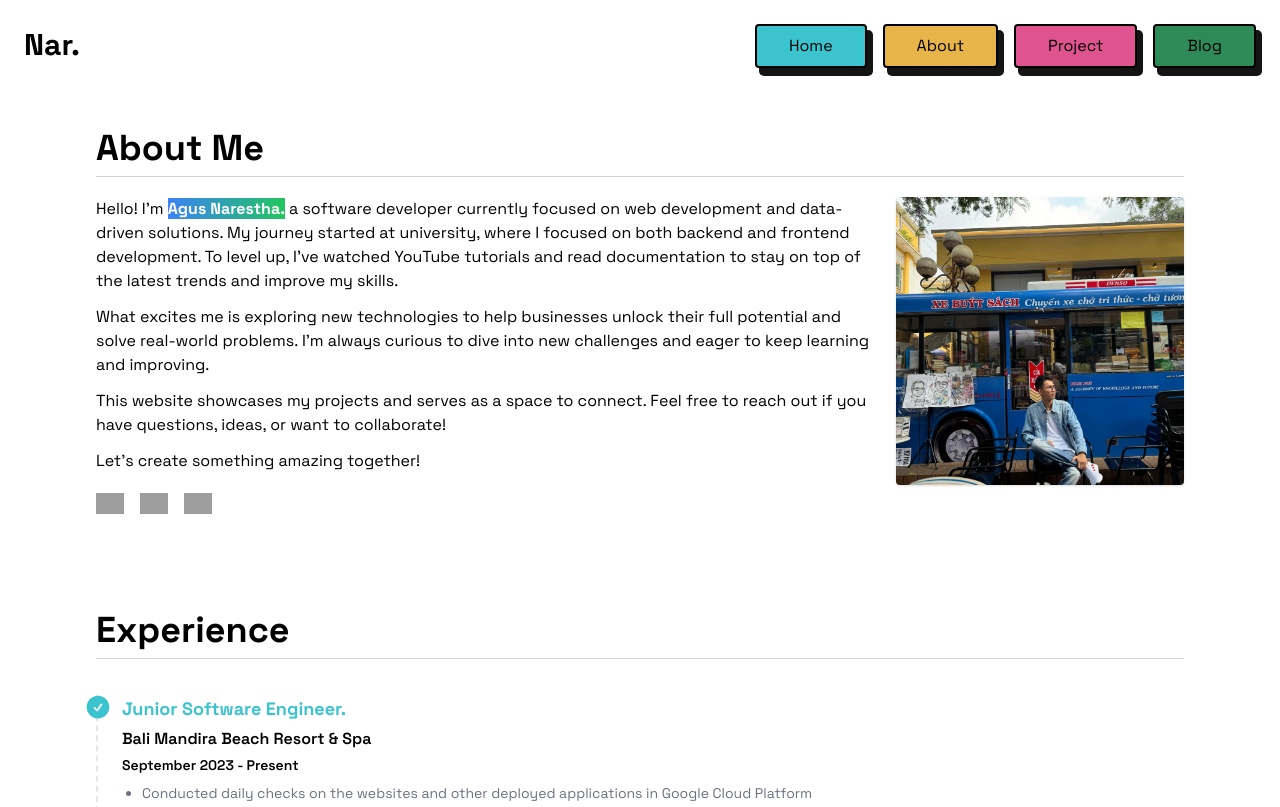
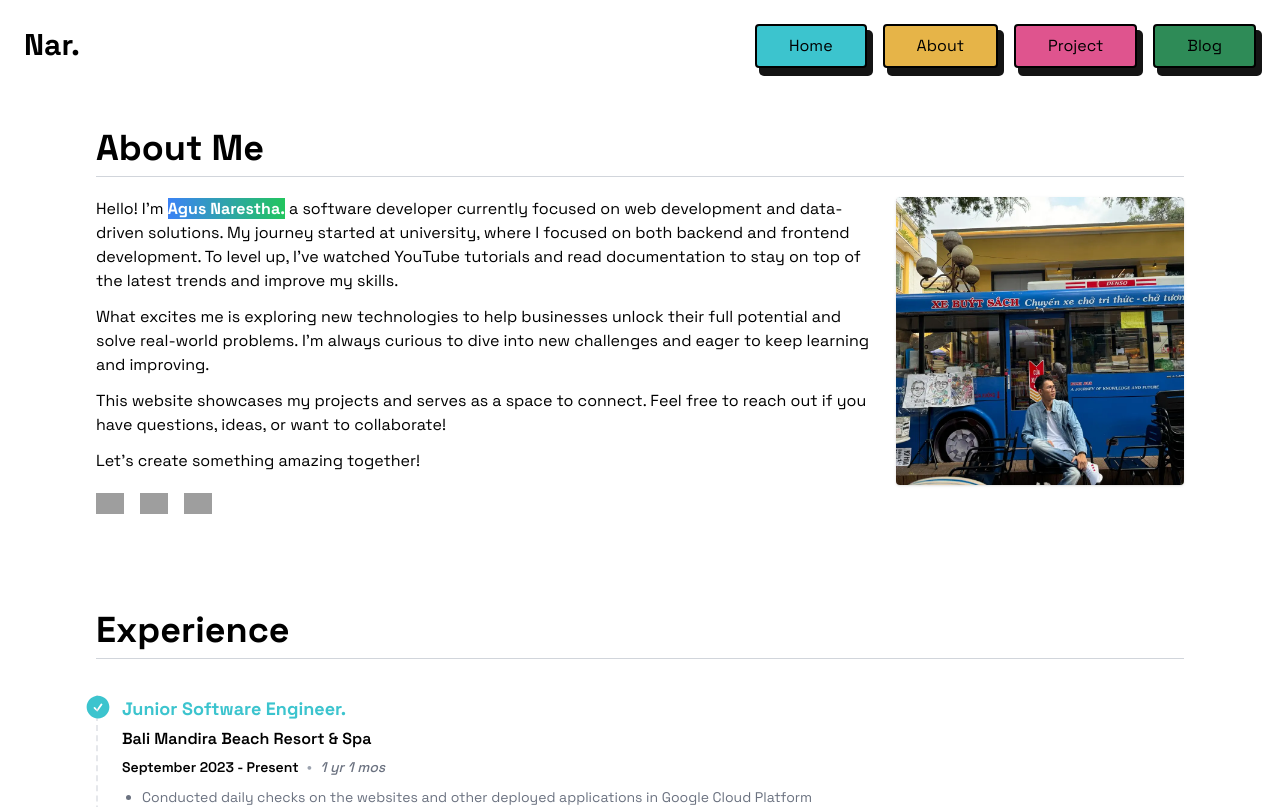
Before and after one commit to agusnarestha/nar-portfolio, a Next.js app: page /about in a window 1280 px wide. Shown: the top 807 px of the page. Built offline with nearby package versions, Linux system fonts and the light colour scheme; grey boxes are pictures that could not be loaded.

Commit message:
update: edit style and update footer

```diff
--- /dev/null
+++ b/src/components/BackgroundArt.tsx
@@ -0,0 +1,51 @@
+"use client";
+
+const BackgroundArt = () => {
+    return (
+        <div className="absolute inset-0 overflow-hidden pointer-events-none z-0">
+            <svg
+                className="absolute top-0 left-0 w-full h-full opacity-100 dark:opacity-50"
+                xmlns="http://www.w3.org/2000/svg"
+            >
+                <defs>
+                    <linearGradient id="star-gradient" x1="0%" y1="0%" x2="100%" y2="100%">
+                        <stop offset="0%" stopColor="#ff9ebb" stopOpacity="0.9" />
+                        <stop offset="100%" stopColor="#90cbf9" stopOpacity="0.9" />
+                    </linearGradient>
+                </defs>
+
+                {/* Large 4-point star top-left */}
+                <path
+                    d="M100,50 L110,90 L150,100 L110,110 L100,150 L90,110 L50,100 L90,90 Z"
+                    fill="url(#star-gradient)"
+                    className="animate-pulse"
+                    style={{ animationDuration: '4s' }}
+                />
+
+                {/* Medium 4-point star bottom-right */}
+                <path
+                    d="M800,600 L808,630 L838,638 L808,646 L800,676 L792,646 L762,638 L792,630 Z"
+                    fill="url(#star-gradient)"
+                    className="animate-pulse"
+                    style={{ animationDuration: '5s' }}
+                />
+
+                {/* Small sparkles scattered */}
+                <circle cx="20%" cy="20%" r="2" fill="#64b5f6" opacity="0.9" />
+                <circle cx="85%" cy="15%" r="3" fill="#ff80ab" opacity="0.8" />
+                <circle cx="50%" cy="80%" r="2" fill="#90caf9" opacity="0.9" />
+                <circle cx="10%" cy="80%" r="3" fill="#ce93d8" opacity="0.8" />
+                <circle cx="90%" cy="50%" r="2" fill="#64b5f6" opacity="0.9" />
+
+                {/* Cross shapes (+ signs) */}
+                <g stroke="#ff9ebb" strokeWidth="2" opacity="0.8">
+                    <path d="M200 200 L220 200 M210 190 L210 210" />
+                    <path d="M850 150 L870 150 M860 140 L860 160" />
+                    <path d="M150 700 L170 700 M160 690 L160 710" />
+                </g>
+            </svg>
+        </div>
+    );
+};
+
+export default BackgroundArt;
--- a/src/components/PostCard.tsx
+++ b/src/components/PostCard.tsx
@@ -28,7 +28,7 @@ const PostCard: React.FC<PostCardProps> = ({
     setShowAllTags(!showAllTags);
   };
   return (
-    <div className="relative min-h-[220px] border-[1px] group border-[#e5e5e5] rounded-xl overflow-hidden cursor-pointer transition-all duration-[.5s] hover:scale-[1.03] dark:border-[#404040] flex flex-col">
+    <div className="relative h-[280px] border-[1px] group border-[#e5e5e5] rounded-xl overflow-hidden cursor-pointer transition-all duration-[.5s] hover:scale-[1.03] dark:border-[#404040] flex flex-col w-full">
       <a aria-label="slug" href={`/blog/${slug}`} className="h-full flex flex-col">
         <div className="BackgroundHoverT absolute z-[4] h-full w-full bg-black bg-opacity-[0.7] opacity-0 transition-opacity duration-[.5s] group-hover:opacity-80" />
         <div className="bg-[#fafafa] dark:bg-[#1a1a1a] h-full w-full relative z-[6] p-5 flex flex-col">
--- a/src/components/Timeline.tsx
+++ b/src/components/Timeline.tsx
@@ -4,6 +4,7 @@ type TimelineProps = {
   company: string;
   job: string;
   date: string;
+  duration?: string;
   description: string[];
 };
 
@@ -11,6 +12,7 @@ const Timeline: React.FC<TimelineProps> = ({
   company,
   job,
   date,
+  duration,
   description,
 }) => {
   return (
@@ -26,7 +28,17 @@ const Timeline: React.FC<TimelineProps> = ({
       <div className="ml-6">
         <h4 className="font-bold text-lg text-[#3cc4ce]">{job}.</h4>
         <h3 className="mt-1 block text-base font-semibold">{company}</h3>
-        <span className="mt-1 block text-sm font-semibold">{date}</span>
+        <div className="mt-1 flex flex-wrap items-center gap-2">
+          <span className="text-sm font-semibold">{date}</span>
+          {duration && (
+            <>
+              <span className="text-gray-400">•</span>
+              <span className="text-sm text-gray-500 font-medium italic">
+                {duration}
+              </span>
+            </>
+          )}
+        </div>
         <ul className="mt-2 text-sm text-gray-500 list-disc pl-5 space-y-1">
           {description.map((line, index) => (
             <li key={index}>{line}</li>
--- a/src/components/layouts/Footer.tsx
+++ b/src/components/layouts/Footer.tsx
@@ -13,7 +13,9 @@ const Footer = () => {
         <a className="btn-github mb-2" href="https://github.com/agusnarestha">
           <i className="fab fa-github"></i>
         </a>
-        <p className="mt-4">© 2025 Agus Narestha | Made With ❤️</p>
+        <p className="mt-4">
+          © {new Date().getFullYear()} Agus Narestha | Made With ❤️
+        </p>
       </div>
     </div>
   );
--- a/src/components/sections/ExperienceSection.tsx
+++ b/src/components/sections/ExperienceSection.tsx
@@ -2,14 +2,73 @@ import Timeline from "../Timeline";
 import timelineData from "@/data/timelineData.json";
 
 const ExperienceSection = () => {
+  const calculateDuration = (dateString: string) => {
+    // Expected formats: "September 2023 - Present" or "July - August 2021"
+    const parts = dateString.split(" - ");
+    if (parts.length !== 2) return "";
+
+    const startDateStr = parts[0];
+    const endDateStr = parts[1];
+
+    const monthsMap: { [key: string]: number } = {
+      January: 0, February: 1, March: 2, April: 3, May: 4, June: 5,
+      July: 6, August: 7, September: 8, October: 9, November: 10, December: 11
+    };
+
+    const parseDate = (str: string, isEnd: boolean = false) => {
+      if (str.toLowerCase() === "present") return new Date();
+
+      const parts = str.trim().split(" ");
+      if (parts.length === 2) {
+        // "September 2023"
+        return new Date(parseInt(parts[1]), monthsMap[parts[0]]);
+      } else if (parts.length === 1 && isEnd) {
+        // Handle "August" in "July - August 2021" -> infer year from start date?
+        // Actually, usually "July - August 2021" means both are 2021.
+        return null;
+      }
+      // "August 2021"
+      return new Date(parseInt(parts[1]), monthsMap[parts[0]]);
+    };
+
+    // Special handling for "July - August 2021" case where start doesn't have year
+    let start, end;
+
+    if (startDateStr.split(" ").length === 1 && endDateStr.split(" ").length === 2 && endDateStr.toLowerCase() !== 'present') {
+      // "July - August 2021"
+      const endParts = endDateStr.split(" ");
+      const year = parseInt(endParts[1]);
+      start = new Date(year, monthsMap[startDateStr.trim()]);
+      end = new Date(year, monthsMap[endParts[0]]);
+    } else {
+      start = parseDate(startDateStr);
+      end = parseDate(endDateStr, true);
+    }
+
+    if (!start || !end) return "";
+
+    // Calculation
+    let months = (end.getFullYear() - start.getFullYear()) * 12 + (end.getMonth() - start.getMonth()) + 1; // +1 to include start month
+
+    if (months < 0) return "";
+
+    const years = Math.floor(months / 12);
+    const complexMonths = months % 12;
+
+    let duration = "";
+    if (years > 0) duration += `${years} yr${years > 1 ? "s" : ""} `;
+    if (complexMonths > 0) duration += `${complexMonths} mos`;
+
+    // Trim and add Parens
+    duration = duration.trim();
+    return duration;
+  };
+
   return (
     <div className="max-[480px]:px-8 mt-24 max-[768px]:mt-28">
       <h1 className="font-bold text-4xl mb-2 mt-1 max-[325px]:text-base max-[365px]:text-[19px] max-[395px]:text-xl max-[430px]:text-2xl max-[540px]:text-[25px]">
         Experience
       </h1>
-      {/* <p className="mt-3 text-[17px] mb-2 text-[#525252] max-[375px]:text-[15px] max-[425px]:text-[16px] max-[600px]:text-[17px]">
-        Take a look at my Experience
-      </p> */}
       <hr className="border-[#d1d5db]"></hr>
       <div className="flex bg-white mt-9 max-[768px]:mt-5">
         <div className="lg:space-y-6 border-l-2 border-dashed">
@@ -19,6 +78,7 @@ const ExperienceSection = () => {
               job={item.job}
               company={item.company}
               date={item.date}
+              duration={calculateDuration(item.date)}
               description={item.description}
             />
           ))}
--- a/src/components/sections/HomeSection.tsx
+++ b/src/components/sections/HomeSection.tsx
@@ -3,11 +3,13 @@ import TypeIt from "typeit-react";
 import ScrollDown from "../ScrollDown";
 import Image from "next/image";
 import SpotifyNowPlaying from "../SpotifyNowPlaying";
+import BackgroundArt from "../BackgroundArt";
 
 const HomeSection = () => {
   return (
-    <div className="flex flex-col h-screen">
-      <section className="flex-row items-center justify-center h-screen">
+    <div className="flex flex-col h-screen relative">
+      <BackgroundArt />
+      <section className="flex-row items-center justify-center h-screen relative z-10">
         <div className="relative py-8 px-4 mx-auto max-w-screen-md text-center lg:py-16 lg:px-12">
           <p
             className="absolute inset-x-0 top-[calc(50%+10px)] text-gray-500 xl:text-7xl text-5xl"
--- a/src/components/sections/RecentPostSection.tsx
+++ b/src/components/sections/RecentPostSection.tsx
@@ -46,10 +46,10 @@ const RecentPostSection = () => {
           </svg>
         </a>
       </div>
-      <div className="my-9 gap-5 grid grid-cols-1 sm:grid-cols-2 lg:grid-cols-3 max-[480px]:px-8">
+      <div className="my-9 gap-5 grid grid-cols-3 max-[992px]:grid-cols-2 max-[768px]:mt-5 max-[768px]:grid-cols-2 max-[600px]:grid-cols-1 max-[992px]:flex max-[992px]:flex-row max-[992px]:overflow-hidden max-[992px]:overflow-x-auto max-[992px]:scrollbar-hide max-[480px]:px-8">
         {latestPosts.map((post, index) => (
+          <div key={index} className="flex-shrink-0 max-[600px]:w-full sm:w-[350px] lg:w-auto">
             <PostCard
-            key={index}
               slug={post.slug}
               pubDate={new Date(post.date).toLocaleDateString("en-US", {
                 month: "long",
@@ -60,6 +60,7 @@ const RecentPostSection = () => {
               title={post.title}
               description={post.description}
             />
+          </div>
         ))}
       </div>
     </div>
--- a/src/data/timelineData.json
+++ b/src/data/timelineData.json
@@ -6,12 +6,12 @@
     "description": [
       "Conducted daily checks on the websites and other deployed applications in Google Cloud Platform",
       "Segmented customer data using Google BigQuery for targeted marketing campaigns",
-      "Created a website for selling tickets to the Foam Party New Year's Eve 2024 at Bali Mandira x Azul using Laravel, integrated with a payment gateway",
+      "Created a website online ticketing system using Laravel for the Foam Party New Year’s Eve event at Bali Mandira x Azul, supporting secure payment gateway integration and used successfully over three consecutive years",
       "Created a website game open to the public to celebrate Bali Mandira's 43rd Anniversary using Nuxt.js",
       "Created a website virtual business card using Laravel",
       "Created a website headless CMS using Strapi",
       "Created a website for selling Gift Cards, Frontend using Wordpress and backend using Express.js integrated with a payment gateway",
-      "Created automation with N8n workflows for various tasks such as alert notifications, data synchronization, and more"
+      "Created n8n automation workflows to increase efficiency across multiple divisions by automating tasks such as alert notifications, data synchronization, and system integrations"
     ]
   },
   {
```
Lines whose indentation alone changed are shown as unchanged.
